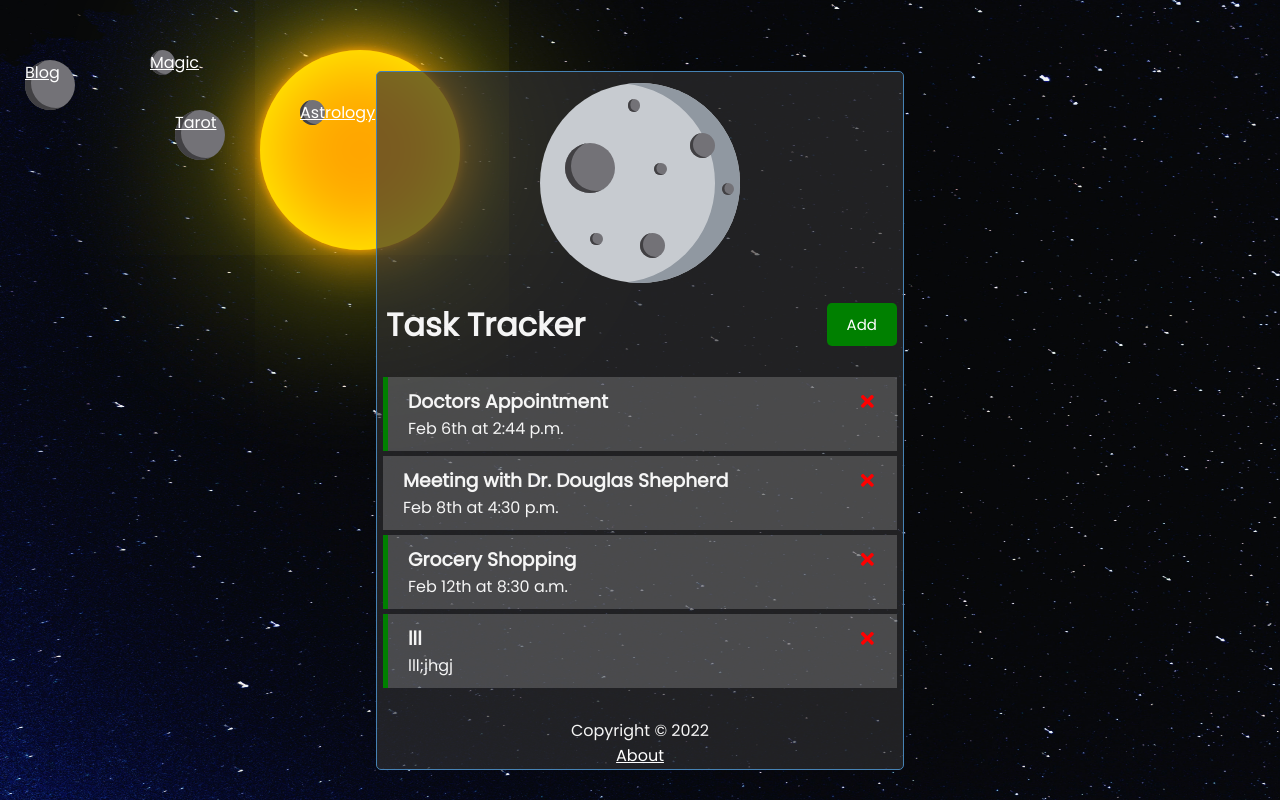
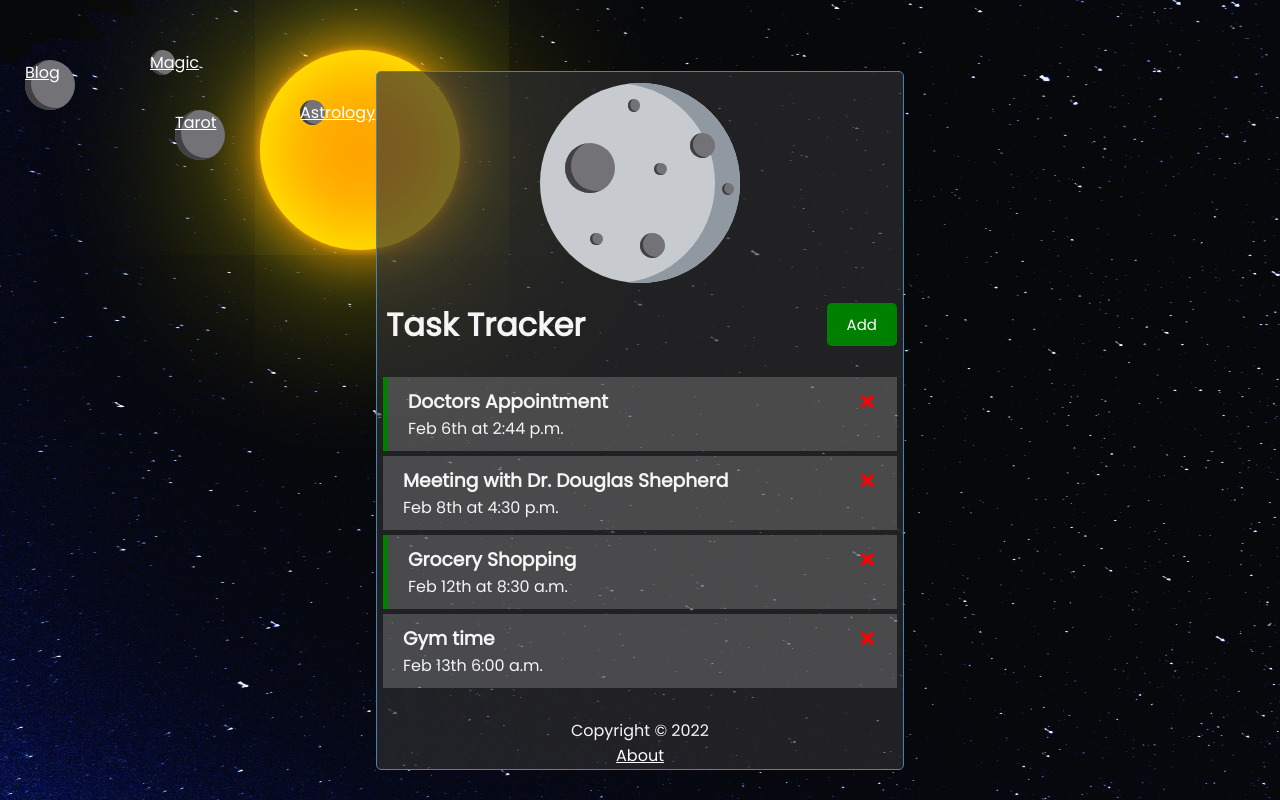
Before and after one commit to BehnamAxo/test-app, a React (Create React App) app: page / in a window 1280 px wide. Built offline with nearby package versions, Linux system fonts and the light colour scheme; data requests are answered from the project's data file.

Commit message:
Add location

```diff
--- a/db.json
+++ b/db.json
@@ -19,9 +19,9 @@
       "reminder": true
     },
     {
-      "text": "lll",
-      "day": "lll;jhgj",
-      "reminder": true,
+      "text": "Gym time",
+      "day": "Feb 13th 6:00 a.m.",
+      "reminder": false,
       "id": 4
     }
   ]
--- a/src/App.js
+++ b/src/App.js
@@ -79,9 +79,7 @@ const App = () => {
       <div>
       <Navbar/>
       <Sun/>
-
         <div className='container'>
-
           <Moon/>
           <Header
             onAdd={() => setShowAddTask(!showAddTask)}
--- a/src/components/Header.js
+++ b/src/components/Header.js
@@ -1,17 +1,24 @@
 import Button from './Button';
-import PropTypes from 'prop-types'
+import { useLocation } from 'react-router-dom';
+import PropTypes from 'prop-types';
 
 
-const Header = ({ title, onAdd, showAdd }) => (
+const Header = ({ title, onAdd, showAdd }) => {
+    const location = useLocation();
+    return (
         <header className='header'>
             <h1>{title}</h1>
+            {
+                location.pathname === '/' &&
                 <Button
                     color={showAdd? 'red' : 'green'}
                     text={showAdd? 'Close' : 'Add'}
                     onClick={onAdd}
                 />
+            }
         </header>
-);
+    )
+};
 
 
 Header.defaultProps = {
```
Lines whose indentation alone changed are shown as unchanged.
